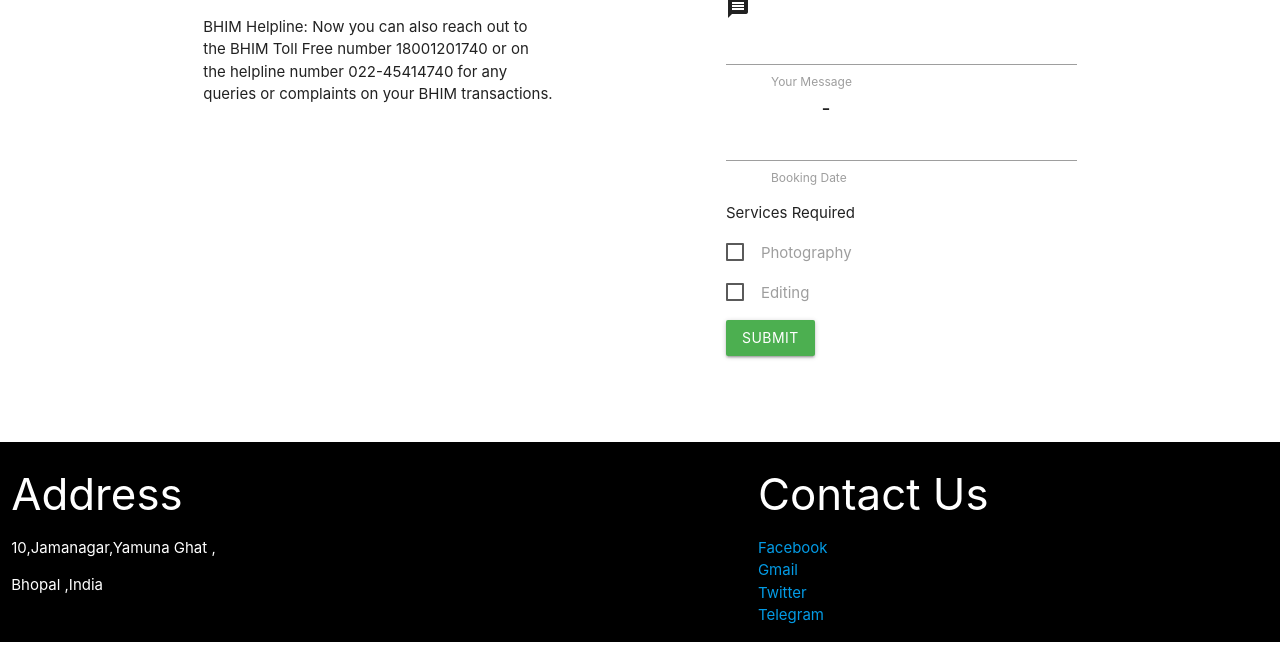
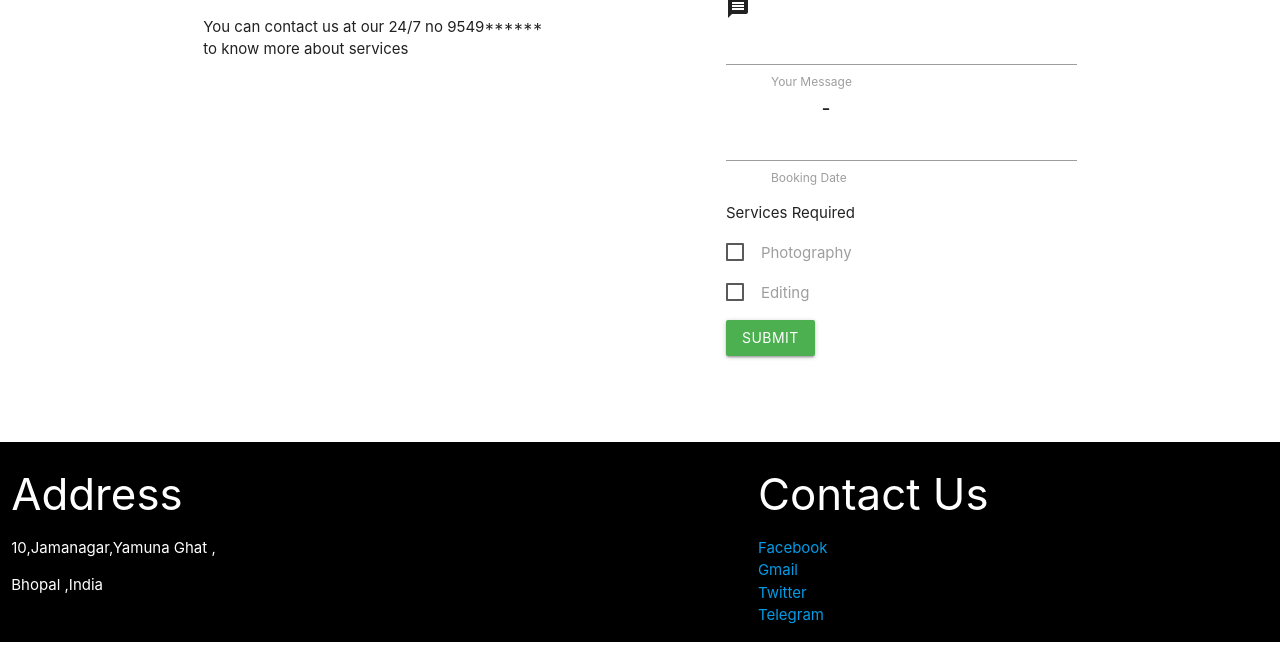
Before and after one commit to rahulchoudhary1602/Photostudio, a plain HTML site: page index.html in a window 1280 px wide. Shown: the part 3672-4334 px from the top of the page. Drawn offline with nearby package versions, Linux system fonts and the light colour scheme.

Commit message:
Update index.html

```diff
--- a/index.html
+++ b/index.html
@@ -113,7 +113,7 @@
     <div class="row">
       <div class="col s12 l5">
         <h2 class="red-text darken-3 ">Get in Touch</h2>
-        <p>BHIM Helpline: Now you can also reach out to the BHIM Toll Free number 18001201740 or on the helpline number 022-45414740 for any queries or complaints on your BHIM transactions.</p>
+        <p>You can contact us at our 24/7 no 9549****** to know more about services </p>
       </div>
       <div class="col s12 l5 offset-l2 ">
         <form action="">
```
